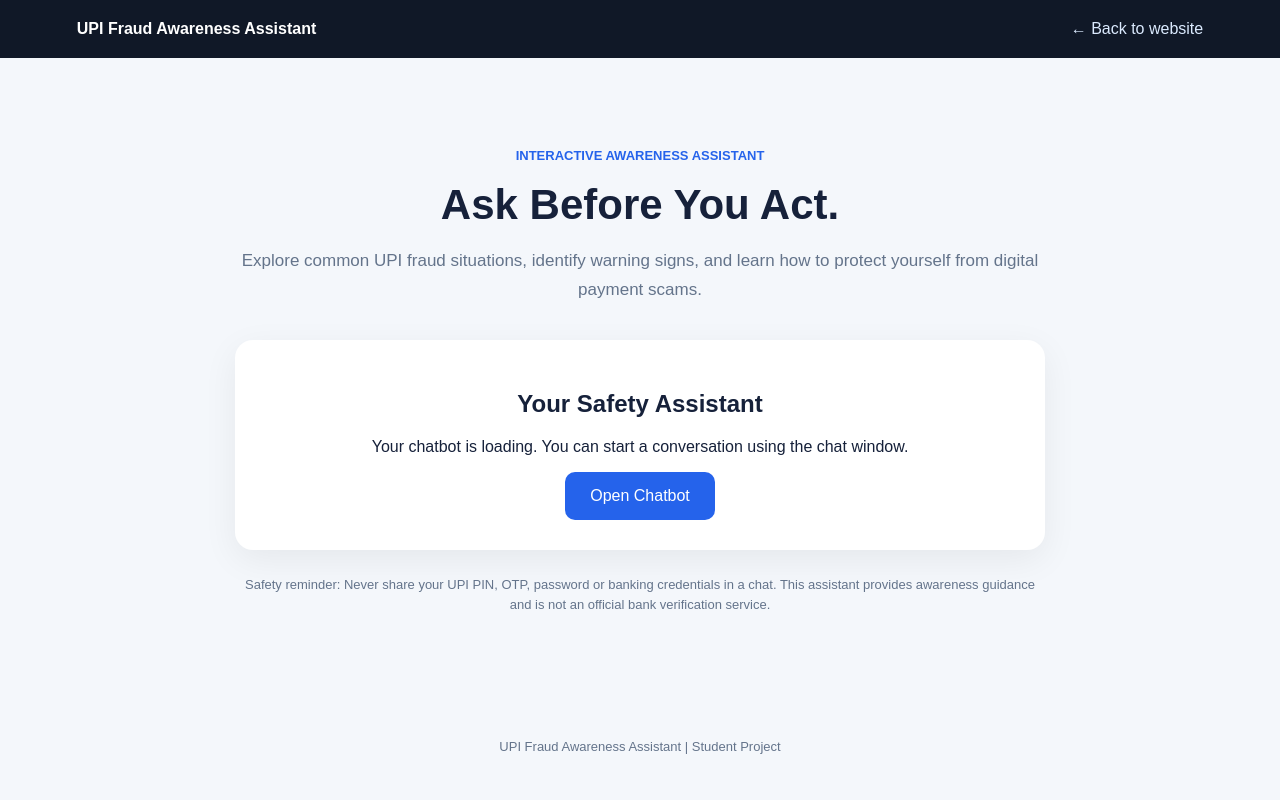
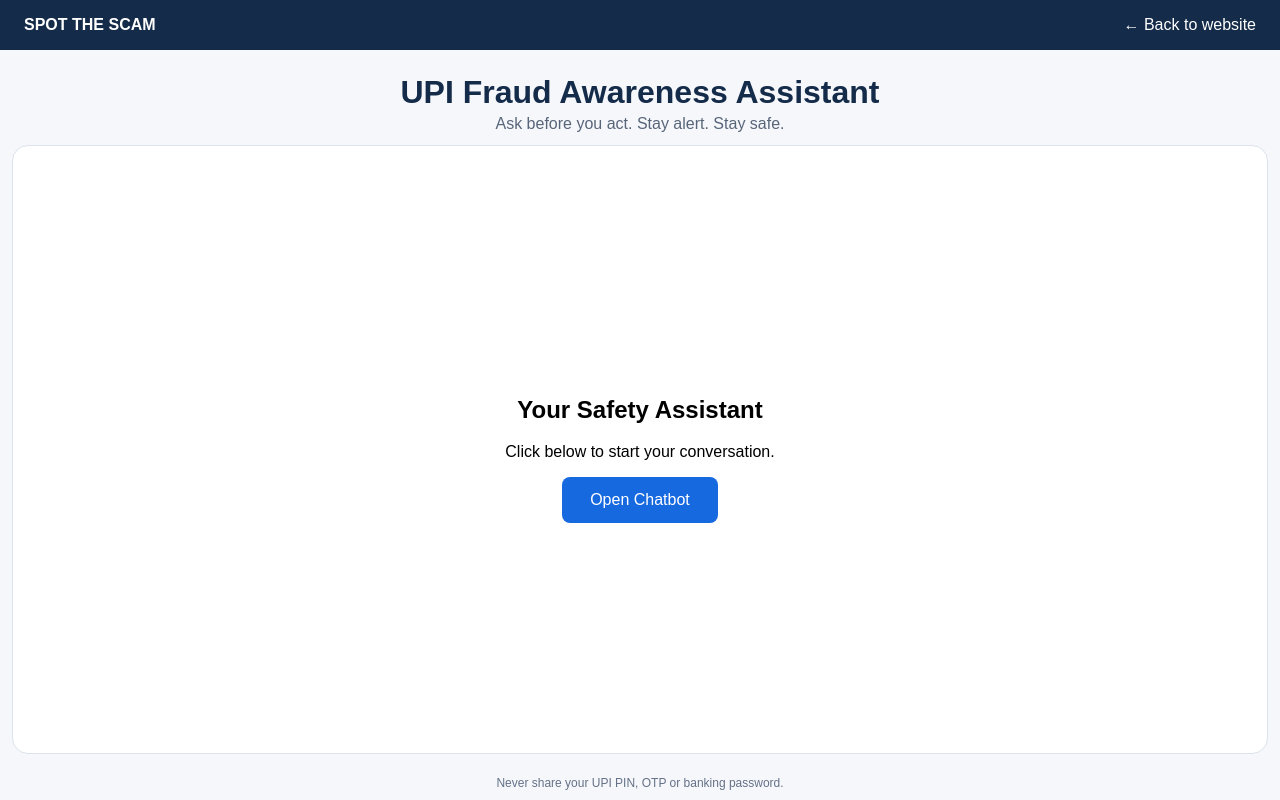
Before and after one commit to aaravlg/UPI-fraud-awareness-assistant, a plain HTML site: page chat.html in a window 1280 px wide. Drawn offline with Linux system fonts and the light colour scheme.

Commit message:
Update chat.html

```diff
--- a/chat.html
+++ b/chat.html
@@ -4,7 +4,7 @@
 <head>
 <meta charset="UTF-8">
 <meta name="viewport" content="width=device-width, initial-scale=1.0">
-  <title>UPI Fraud Awareness Assistant</title>
+<title>Spot the Scam | UPI Safety Assistant</title>
 
 <style>
 * {
@@ -14,102 +14,77 @@
 body {
   margin: 0;
   font-family: Arial, sans-serif;
-      background: #f4f7fb;
-      color: #16213a;
+  background: #f5f7fb;
+  height: 100vh;
+  display: flex;
+  flex-direction: column;
 }
 
 header {
-      background: #101827;
+  background: #152b4a;
   color: white;
-      padding: 20px 6%;
+  padding: 16px 24px;
   display: flex;
+  align-items: center;
   justify-content: space-between;
-      align-items: center;
-      gap: 15px;
 }
 
 header a {
-      color: #dbeafe;
+  color: white;
   text-decoration: none;
 }
 
 main {
-      max-width: 850px;
-      margin: 70px auto;
-      padding: 20px;
-      text-align: center;
+  flex: 1;
+  display: flex;
+  flex-direction: column;
+  padding: 12px;
+  min-height: 0;
 }
 
-    .tag {
-      color: #2563eb;
-      font-weight: bold;
-      font-size: 13px;
+.heading {
+  text-align: center;
+  padding: 8px;
 }
 
-    h1 {
-      font-size: 42px;
-      margin: 18px 0;
+.heading h1 {
+  margin: 4px;
+  color: #152b4a;
 }
 
-    .intro {
-      color: #64748b;
-      line-height: 1.7;
-      font-size: 17px;
+.heading p {
+  margin: 4px;
+  color: #586579;
 }
 
-    .panel {
+.chat-area {
+  flex: 1;
+  min-height: 0;
   background: white;
-      padding: 30px;
-      margin-top: 35px;
-      border-radius: 18px;
-      box-shadow: 0 10px 35px #00000010;
+  border-radius: 16px;
+  border: 1px solid #dce3ed;
+  display: flex;
+  align-items: center;
+  justify-content: center;
+  text-align: center;
+  padding: 20px;
 }
 
-    button {
-      background: #2563eb;
+.chat-area button {
+  background: #1769e0;
   color: white;
-      border: none;
-      padding: 15px 25px;
-      border-radius: 10px;
+  border: 0;
+  padding: 14px 28px;
+  border-radius: 8px;
   font-size: 16px;
   cursor: pointer;
 }
 
-    button:hover {
-      background: #1d4ed8;
-    }
-
-    .note {
-      color: #64748b;
-      font-size: 13px;
-      line-height: 1.6;
-      margin-top: 25px;
-    }
-
 footer {
   text-align: center;
-      padding: 20px;
-      color: #64748b;
-      font-size: 13px;
-    }
-
-    @media (max-width: 600px) {
-      header {
-        padding: 16px;
-        flex-wrap: wrap;
-      }
-
-      h1 {
-        font-size: 32px;
-      }
-
-      main {
-        margin: 35px auto;
-      }
-
-      .panel {
-        padding: 22px;
-      }
+  padding: 10px;
+  font-size: 12px;
+  color: #657187;
 }
 </style>
 </head>
@@ -117,75 +92,41 @@
 <body>
 
 <header>
-    <strong>UPI Fraud Awareness Assistant</strong>
+  <strong>SPOT THE SCAM</strong>
   <a href="./index.html">← Back to website</a>
 </header>
 
 <main>
-    <div class="tag">INTERACTIVE AWARENESS ASSISTANT</div>
+  <div class="heading">
+    <h1>UPI Fraud Awareness Assistant</h1>
+    <p>Ask before you act. Stay alert. Stay safe.</p>
+  </div>
 
-    <h1>Ask Before You Act.</h1>
-
-    <p class="intro">
-      Explore common UPI fraud situations, identify warning signs,
-      and learn how to protect yourself from digital payment scams.
-    </p>
-
-    <section class="panel">
+  <section class="chat-area">
+    <div>
       <h2>Your Safety Assistant</h2>
-
-      <p>
-        Your chatbot is loading. You can start a conversation
-        using the chat window.
-      </p>
-
-      <button id="openChat" type="button">
-        Open Chatbot
-      </button>
+      <p>Click below to start your conversation.</p>
+      <button onclick="openChat()">Open Chatbot</button>
+    </div>
   </section>
-
-    <p class="note">
-      Safety reminder: Never share your UPI PIN, OTP,
-      password or banking credentials in a chat.
-      This assistant provides awareness guidance and is
-      not an official bank verification service.
-    </p>
 </main>
 
 <footer>
-    UPI Fraud Awareness Assistant | Student Project
+  Never share your UPI PIN, OTP or banking password.
 </footer>
 
-  <!-- Tidio installation -->
-  <script
-    src="https://code.tidio.co/uvsqat0eqd0u7nd5w9icj2lucoqlj7ql.js"
-    async>
-  </script>
+<script src="https://code.tidio.co/uvsqat0eqd0u7nd5w9icj2lucoqlj7ql.js" async></script>
 
-  <!-- Open chatbot automatically -->
 <script>
-    (function () {
-      function onTidioReady() {
+function openChat() {
+  if (window.tidioChatApi) {
     window.tidioChatApi.open();
   }
-
-      if (window.tidioChatApi) {
-        window.tidioChatApi.on("ready", onTidioReady);
-      } else {
-        document.addEventListener(
-          "tidioChat-ready",
-          onTidioReady
-        );
 }
 
-      document.getElementById("openChat")
-        .addEventListener("click", function () {
-          if (window.tidioChatApi) {
-            window.tidioChatApi.show();
+document.addEventListener("tidioChat-ready", function () {
   window.tidioChatApi.open();
-          }
 });
-    })();
 </script>
 
 </body>
```
Lines whose indentation alone changed are shown as unchanged.
